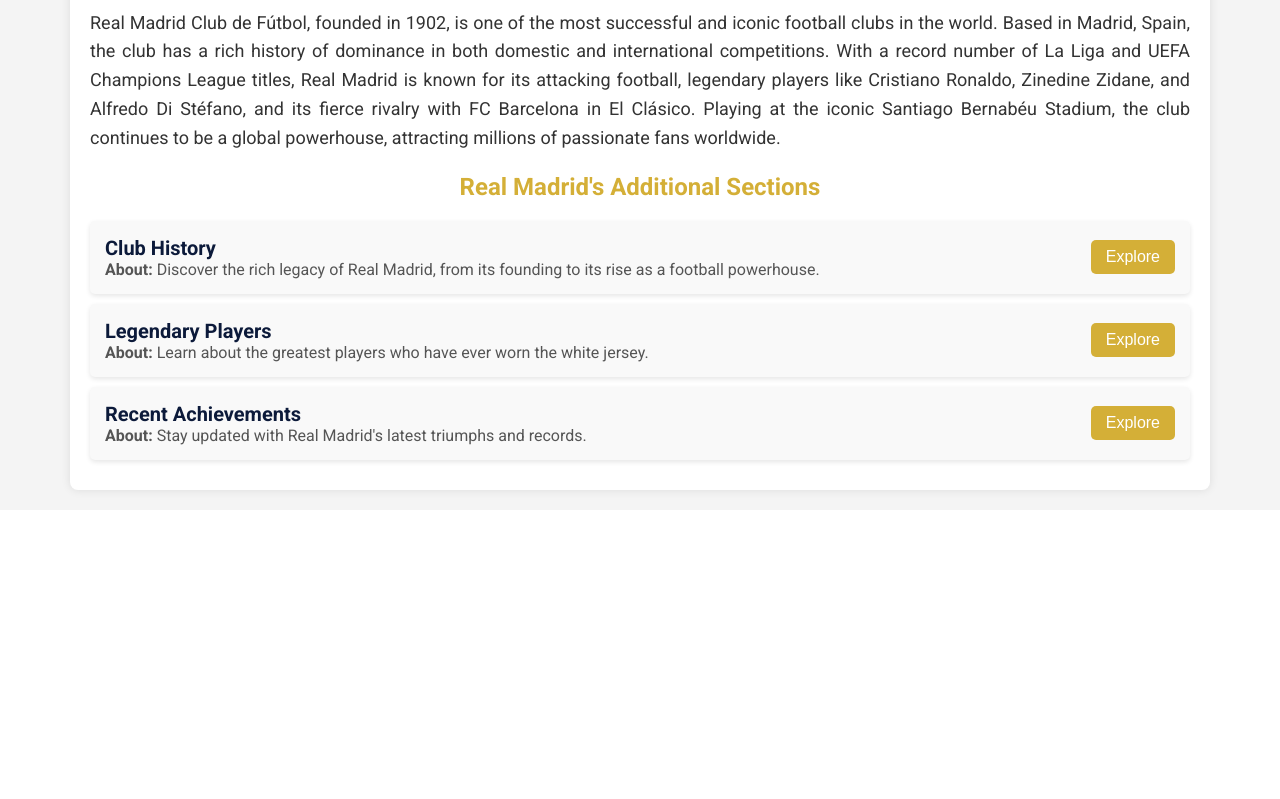
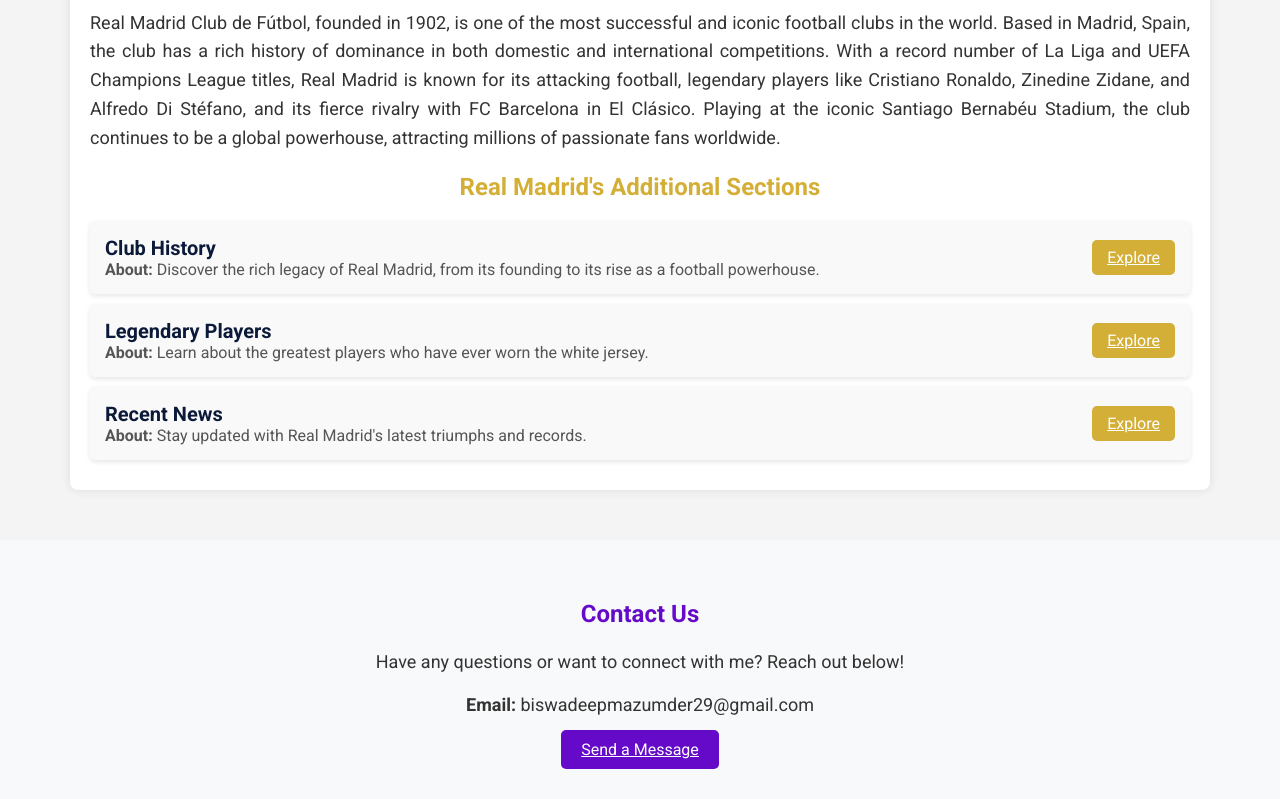
Before and after one commit to biswadeep29/learning-flask, a Flask app: page / in a window 1280 px wide. Shown: the part 800-1599 px from the top of the page. Before the commit the page ends 1297 px from the top, so only its background shows below. Run offline with Flask 3, Linux system fonts and the light colour scheme.

Commit message:
added contact us button and gave added some links to buttons

```diff
--- a/templates/home.html
+++ b/templates/home.html
@@ -111,7 +111,7 @@
                             <h4>Club History</h4>
                             <div><b>About:</b> Discover the rich legacy of Real Madrid, from its founding to its rise as a football powerhouse.</div>
                         </div>
-                <button class="btn-section">Explore</button>
+                        <a href="https://www.realmadrid.com/en-US/the-club/history" target="_blank" class="btn-section">Explore</a>
                     </div>
 
             <div class="section">
@@ -119,17 +119,29 @@
                     <h4>Legendary Players</h4>
                     <div><b>About:</b> Learn about the greatest players who have ever worn the white jersey.</div>
                 </div>
-                <button class="btn-section">Explore</button>
+                <a href="https://www.fourfourtwo.com/features/best-real-madrid-players-ever" target="_blank" class="btn-section">Explore</a>
             </div>
 
             <div class="section">
                 <div>
-                    <h4>Recent Achievements</h4>
+                    <h4>Recent News</h4>
                     <div><b>About:</b> Stay updated with Real Madrid's latest triumphs and records.</div>
                 </div>
-                <button class="btn-section">Explore</button>
+                <a href="https://www.realmadrid.com/en-US/news/football" target="_blank" class="btn-section">Explore</a>
             </div>
         </div>
     </div>
+
+    <div id="contact" style="text-align: center; padding: 40px; background-color: #f8f9fa; margin-top: 50px;">
+        <h2 style="color: rgb(100, 10, 200);">Contact Us</h2>
+        <p style="font-size: 18px;text-align: center;">Have any questions or want to connect with me? Reach out below!</p>
+        <p style="text-align: center;"><b>Email:</b> biswadeepmazumder29@gmail.com</p>
+        <div style="margin-top: 20px;">
+            <a href="mailto:biswadeepmazumder29@gmail.com?subject=%3Cgive%20your%20subject%3E&body=%3Center%20your%20email%20body%20here%3E" type= "button" style="padding: 10px 20px; font-size: 16px; background-color: rgb(100, 10, 200); color: white; border: none; border-radius: 5px; cursor: pointer;">
+                Send a Message
+            </a>
+        </div>
+    </div>
+
 </body>
 </html>
```
Also changed, not shown: app.py (line endings or trailing spaces). Lines whose indentation alone changed are shown as unchanged.
